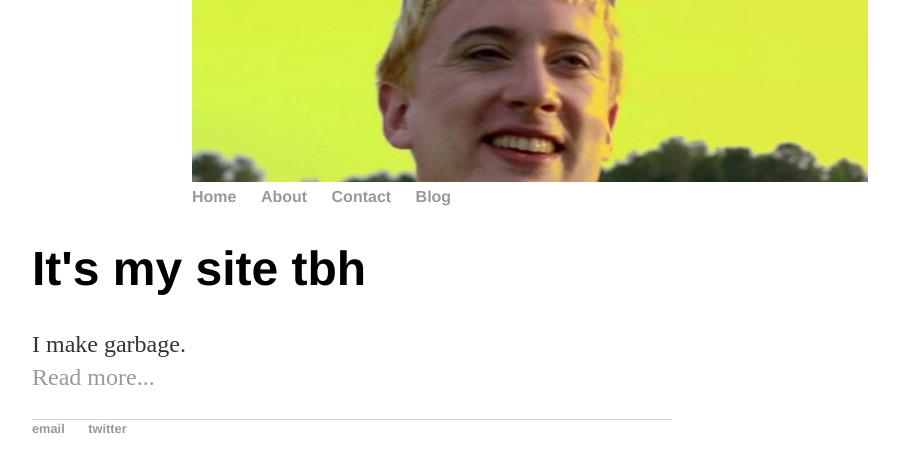
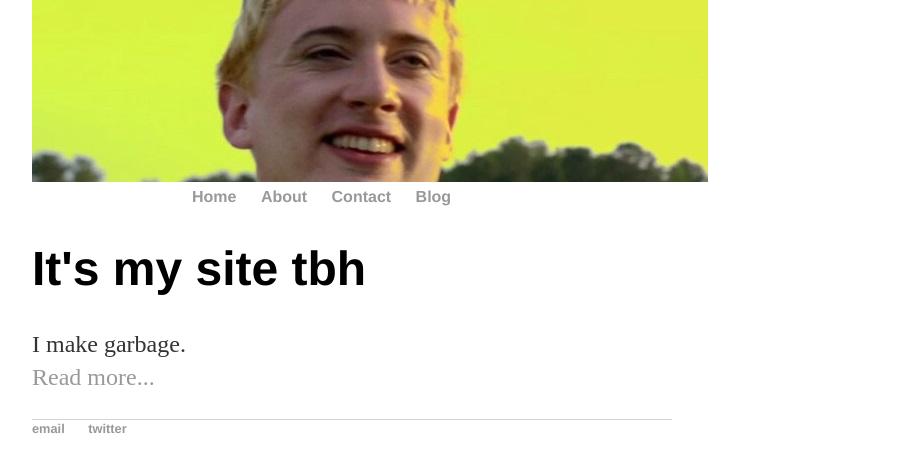
Before and after one commit to glasscaked/strip, a Jekyll site: the page built from index.html, in a window 1280 px wide. Shown: the top 472 px of the page, without its empty margins (288-1187 px from the left). Built offline with Jekyll 4.4.1, drawn with Linux system fonts in a browser that asks for light colours.

Commit message:
Update default.html

```diff
--- a/_layouts/default.html
+++ b/_layouts/default.html
@@ -15,8 +15,8 @@
 
 
   <body>
-    <div class="center">
  <img src="/images/logo.jpg" alt="logo" style="width:676px;height:182px;">
+        <div class="center">
     <nav>
 <ul>
 <li><a href="/">Home</a></li>
```
